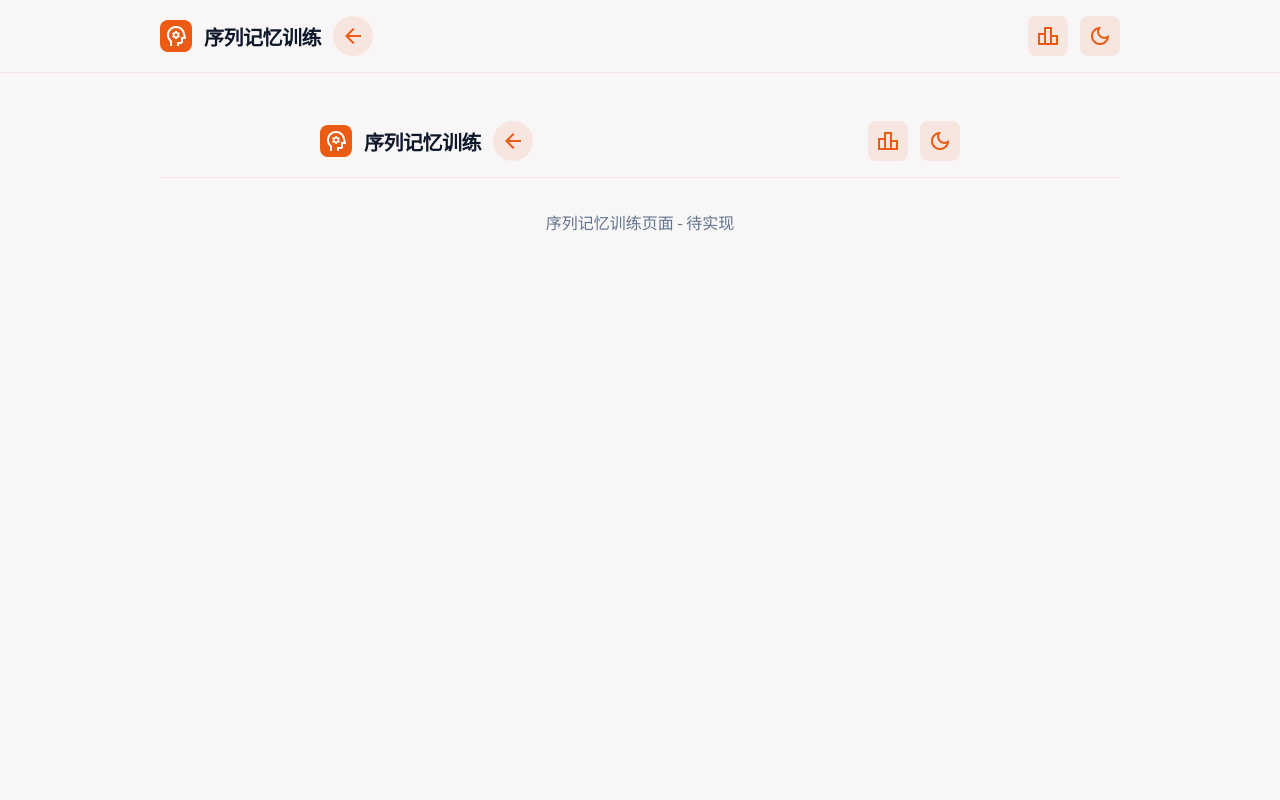
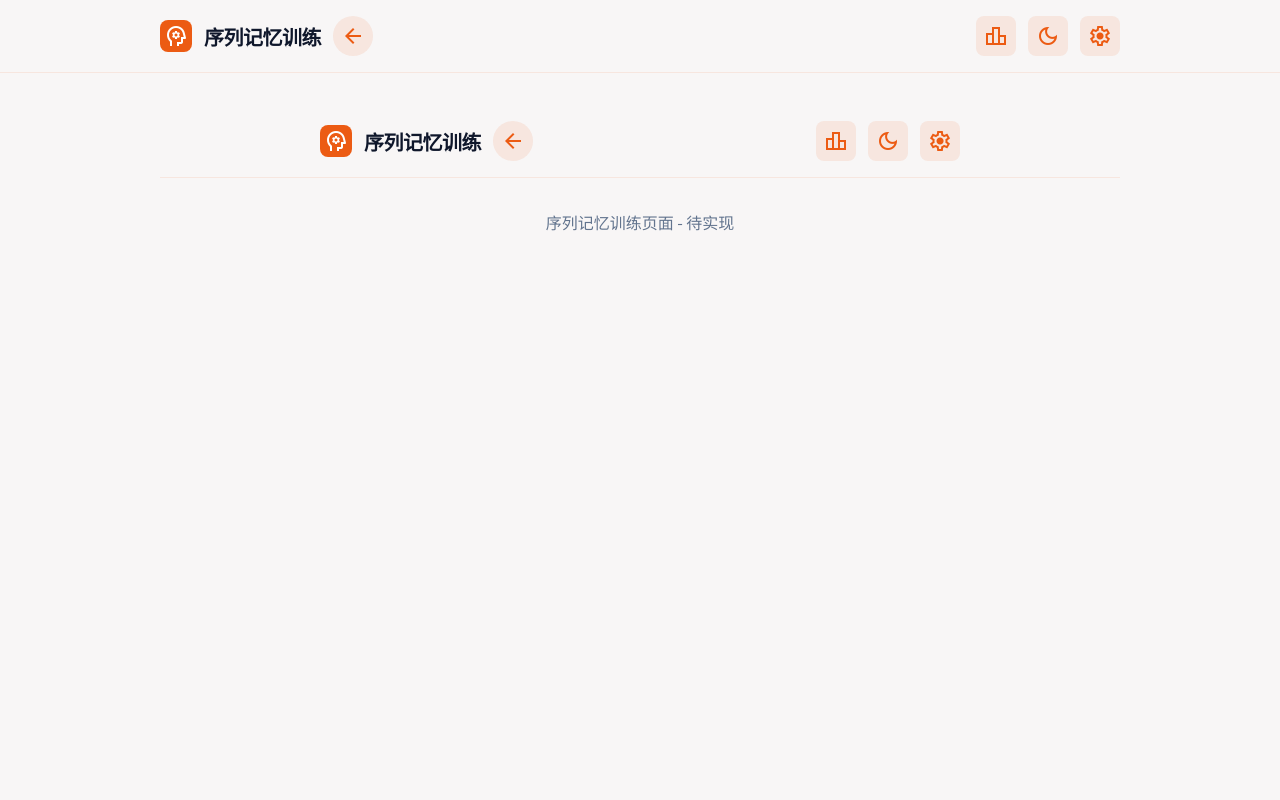
Before and after one commit to PaulDing98/tuina_of_brain, a React (Vite) app: page /sequence in a window 1280 px wide. Shown: the top 800 px of the page. Built offline with nearby package versions, Linux system fonts and the light colour scheme.

Commit message:
init setting page

```diff
--- a/src/App.tsx
+++ b/src/App.tsx
@@ -13,6 +13,7 @@ import { Home } from "./pages/Home";
 import { Layout } from "./components/Layout";
 import { Schulte } from "./pages/Schulte";
 import { Sequence } from "./pages/Sequence";
+import { Settings } from "./pages/Setting";
 // import { Result } from './pages/Result';
 
 function App() {
@@ -33,6 +34,10 @@ function App() {
 						path="/sequence"
 						element={<Sequence />}
 					/>
+					<Route
+						path="/setting"
+						element={<Settings />}
+					/>
 				</Route>
 			</Routes>
 		</BrowserRouter>
--- a/src/components/Header.tsx
+++ b/src/components/Header.tsx
@@ -2,14 +2,14 @@
  * @Author: PaulDing 1031071856@qq.com
  * @Date: 2026-03-18 23:11:39
  * @LastEditors: PaulDing 1031071856@qq.com
- * @LastEditTime: 2026-03-23 13:51:14
+ * @LastEditTime: 2026-03-23 17:03:14
  * @FilePath: /tuina_of_brain/frontend/src/components/Header.tsx
  * @Description:
  *
  * Copyright (c) 2026 by ${git_name_email}, All Rights Reserved.
  */
 import { useState } from "react";
-
+import { useNavigate } from "react-router-dom";
 interface HeaderProps {
 	title?: string;
 	showBack?: boolean;
@@ -60,6 +60,14 @@ export function Header({ title, showBack = false, onBack }: HeaderProps) {
 						{isDark ? "light_mode" : "dark_mode"}
 					</span>
 				</button>
+				<button className="flex h-10 w-10 cursor-pointer items-center justify-center rounded-lg bg-primary/10 text-primary hover:bg-primary/20 transition-colors">
+					<span
+						onClick={() => useNavigate()("/setting")}
+						className="material-symbols-outlined text-xl"
+						data-icon="settings">
+						settings
+					</span>
+				</button>
 			</div>
 		</header>
 	);
--- /dev/null
+++ b/src/pages/Setting.tsx
@@ -0,0 +1,21 @@
+/*
+ * @Author: PaulDing 1031071856@qq.com
+ * @Date: 2026-03-22 20:23:03
+ * @LastEditors: PaulDing 1031071856@qq.com
+ * @LastEditTime: 2026-03-23 17:01:26
+ * @FilePath: /tuina_of_brain/frontend/src/pages/Setting.tsx
+ * @Description:
+ *
+ * Copyright (c) 2026 by ${git_name_email}, All Rights Reserved.
+ */
+
+// TODO: 实现训练完成页面
+// 参考 stitch 文件夹中的 code.html
+
+export function Settings() {
+	return (
+		<div className="relative flex h-auto min-h-screen w-full flex-col bg-background-light dark:bg-background-dark font-display text-slate-900 dark:text-slate-100">
+			123
+		</div>
+	);
+}
```
Also changed, not shown: src/pages/Finish.tsx (deleted).
